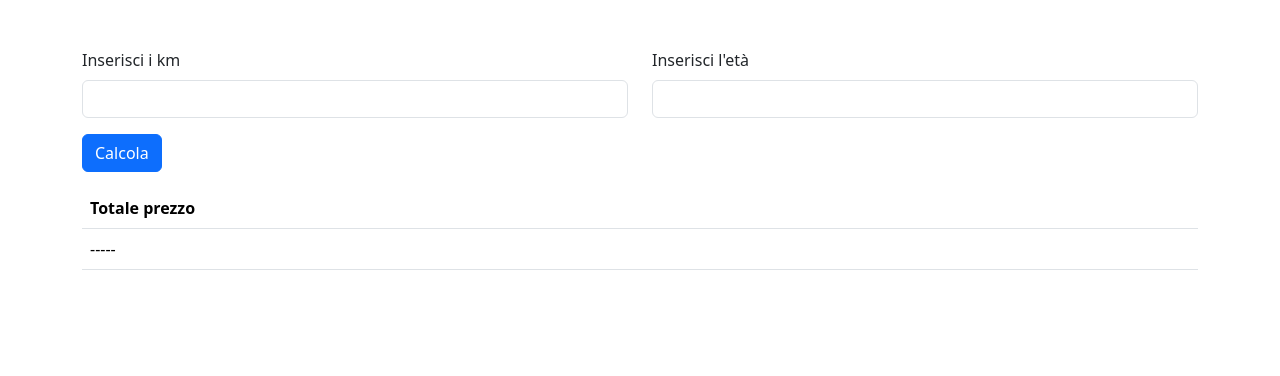
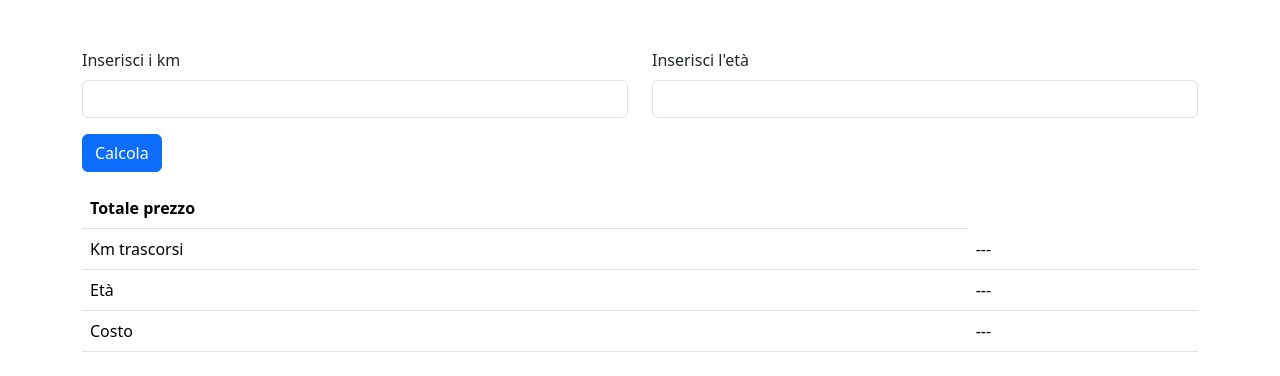
Before and after one commit to AlessandroBaldisser/js-biglietto-treno-form, a plain HTML site: page index.html in a window 1280 px wide. Drawn offline with nearby package versions, Linux system fonts and the light colour scheme.

Commit message:
ADD: first lines of js code

```diff
--- a/index.html
+++ b/index.html
@@ -22,11 +22,12 @@
                     <input type="text" class="form-control" id="age">
                 </div>
                 <div class="col-12 py-3">
-                    <button type="submit" class="btn btn-primary">Calcola</button>
+                    <button type="submit" class="btn btn-primary" id="button">Calcola</button>
                 </div>
 
             </div>
         </div>
+        <!-- creo una tabella nella quale inserire tutti i dati -->
         <div class="container">
             <table class="table">
                 <thead>
@@ -36,10 +37,19 @@
                         </th>
                     </tr>
                 </thead>
+                <!-- utilizzo 2 td ogni riga, la prima per fare un recap, la seconda per inserire i dati -->
                 <tbody>
                     <tr>
-                        <td id="prezzoTotale">-----
-                        </td>
+                        <td id="kmTotali">Km trascorsi</td>
+                        <td>---</td>
+                    </tr>
+                    <tr>
+                        <td id="etaCliente">Età</td>
+                        <td>---</td>
+                    </tr>
+                    <tr>
+                        <td id="costoTotale">Costo</td>
+                        <td>---</td>
                     </tr>
                 </tbody>
             </table>
--- a/js/app.js
+++ b/js/app.js
@@ -0,0 +1,11 @@
+// il cliente utilizza il form per fornire le informazioni
+let kmELement = document.getElementById("km");
+let ageElement = document.getElementById("age");
+const buttonElement = document.getElementById("button");
+
+buttonElement.addEventListener('click', function(){
+    console.log(kmELement.value);
+    console.log(ageElement.value);
+})
+// calcolo il totale da pagare
+// mando a schermo il prezzo
```
